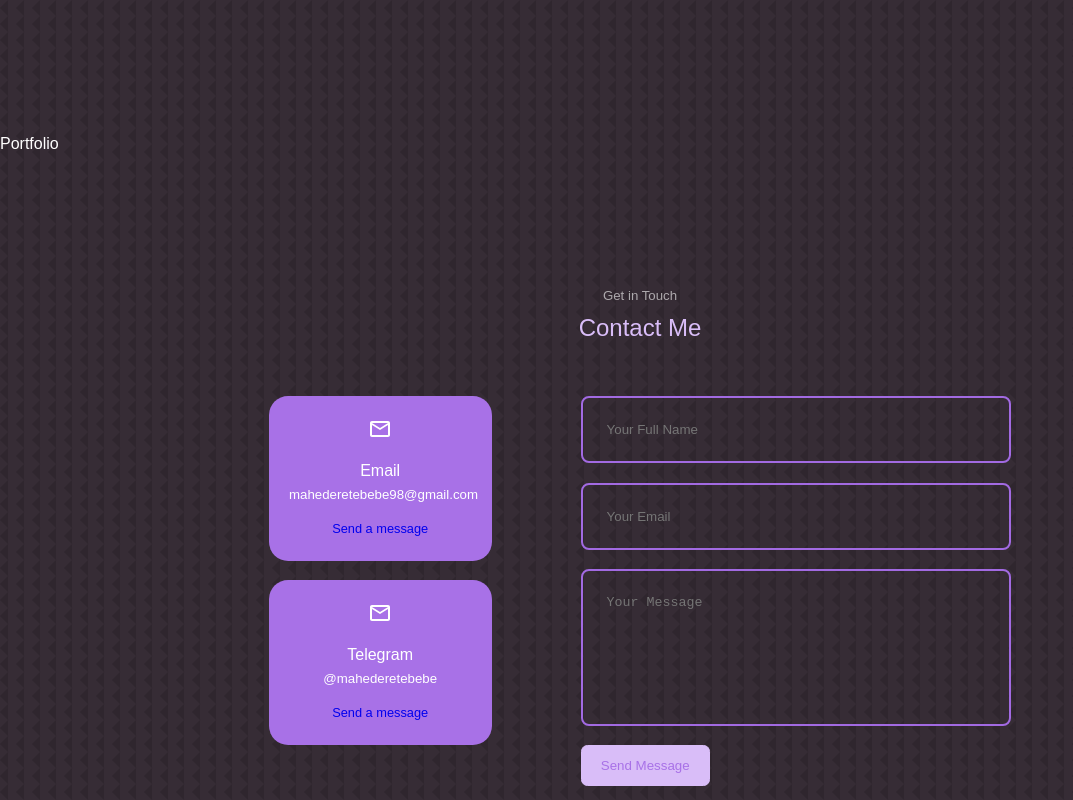
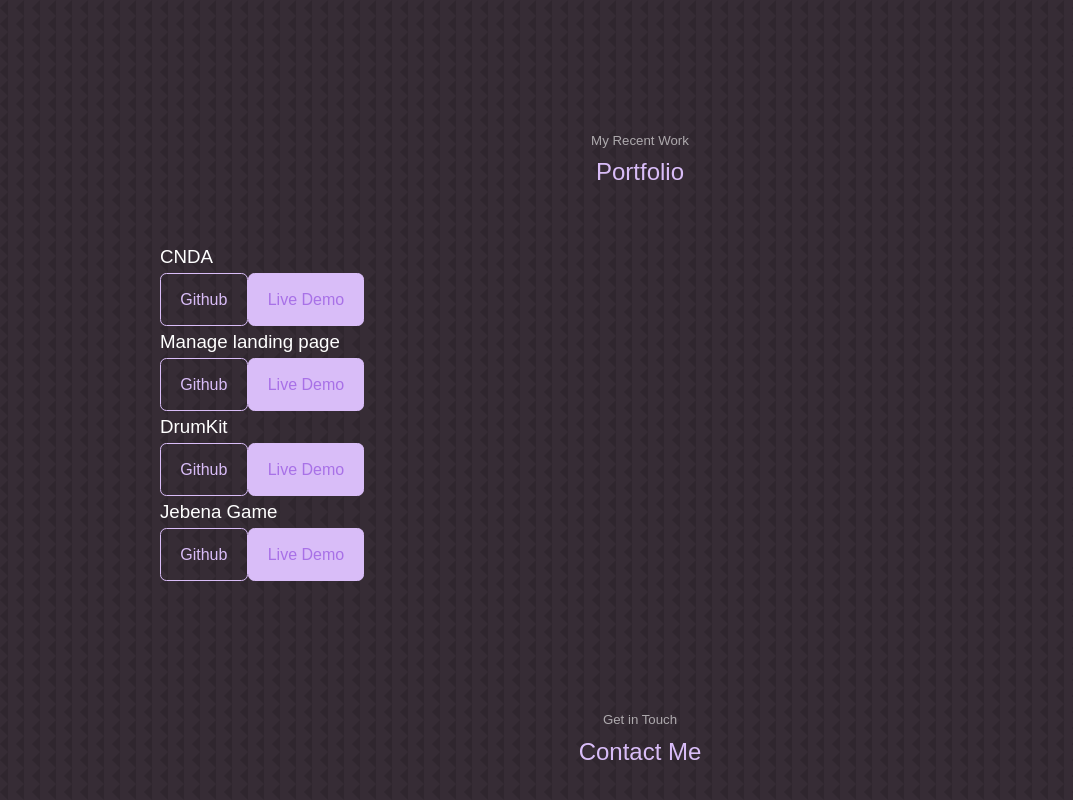
Before and after one commit to Mahedere/Mahedere_Portfolio_react, a React (Create React App) app in the folder react-mahedere-portfolio/: page / in a window 1280 px wide. Shown: the part 1840-2640 px from the top of the page, without its empty margins (0-1073 px from the left). Built offline with nearby package versions, Linux system fonts and the light colour scheme.

Commit message:
portfolio section added

```diff
--- a/react-mahedere-portfolio/src/components/Portfolio/portfolio.css
+++ b/react-mahedere-portfolio/src/components/Portfolio/portfolio.css
@@ -0,0 +1,3 @@
+.portfolio_container{
+
+}
--- a/react-mahedere-portfolio/src/components/Portfolio/portfolio.jsx
+++ b/react-mahedere-portfolio/src/components/Portfolio/portfolio.jsx
@@ -2,7 +2,35 @@ import React from 'react'
 import './portfolio.css'
 const portfolio = () => {
   return (
-    <section id="portfolio">Portfolio</section>
+    <section id="portfolio">
+      <h5>My Recent Work</h5>
+      <h2>Portfolio</h2>
+      <div className="container portfolio_container">
+        <article className='portfolio_item'>
+          <div className="portfolio_item-image">
+            <h3>CNDA</h3>
+            <a href="https://github.com/Mahedere/CNDA" className='btn'target='blank'>Github</a>
+            <a href="https://cnda.com.et/" className='btn btn-primary'target='blank'>Live Demo</a>
+          </div>
+          <div className="portfolio_item-image">
+            <h3>Manage landing page</h3>
+            <a href="https://github.com/Mahedere/todo-list-app" className='btn'target='blank'>Github</a>
+            <a href="https://manage-landing-page-woad-three.vercel.app/" className='btn btn-primary'target='blank'>Live Demo</a>
+          </div>
+          <div className="portfolio_item-image">
+            <h3>DrumKit</h3>
+            <a href="https://github.com/Mahedere/manage-landing-page" className='btn'target='blank'>Github</a>
+            <a href="mahidrumkit.netlify.app/" className='btn btn-primary'target='blank'>Live Demo</a>
+          </div>
+          <div className="portfolio_item-image">
+            <h3>Jebena Game</h3>
+            <a href="https://github.com/Mahedere/Jebena_game" className='btn'target='blank'>Github</a>
+            <a href="jebena-game.vercel.app" className='btn btn-primary'target='blank'>Live Demo</a>
+          </div>
+
+        </article>
+      </div>
+    </section>
   )
 }
 
```
